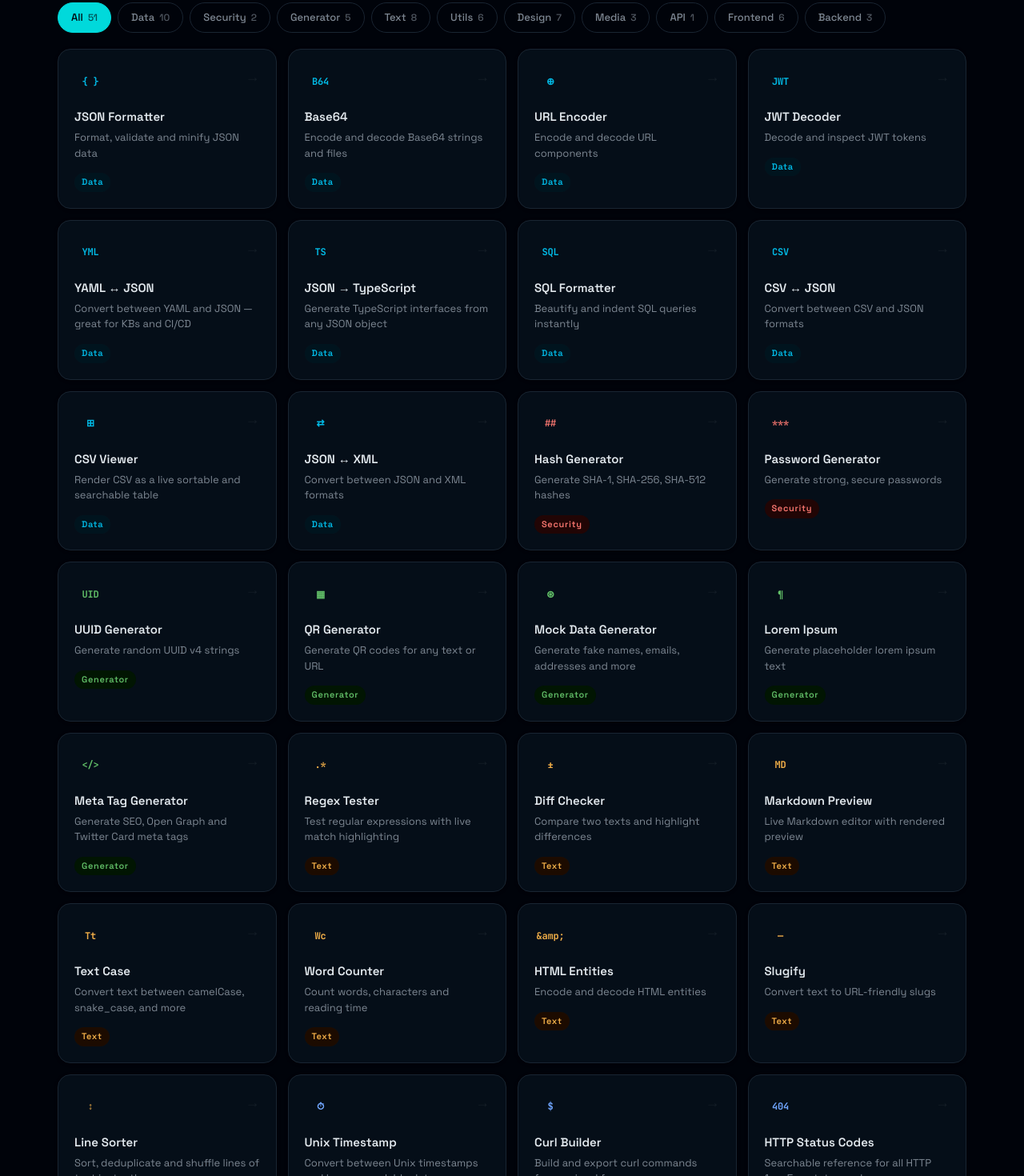
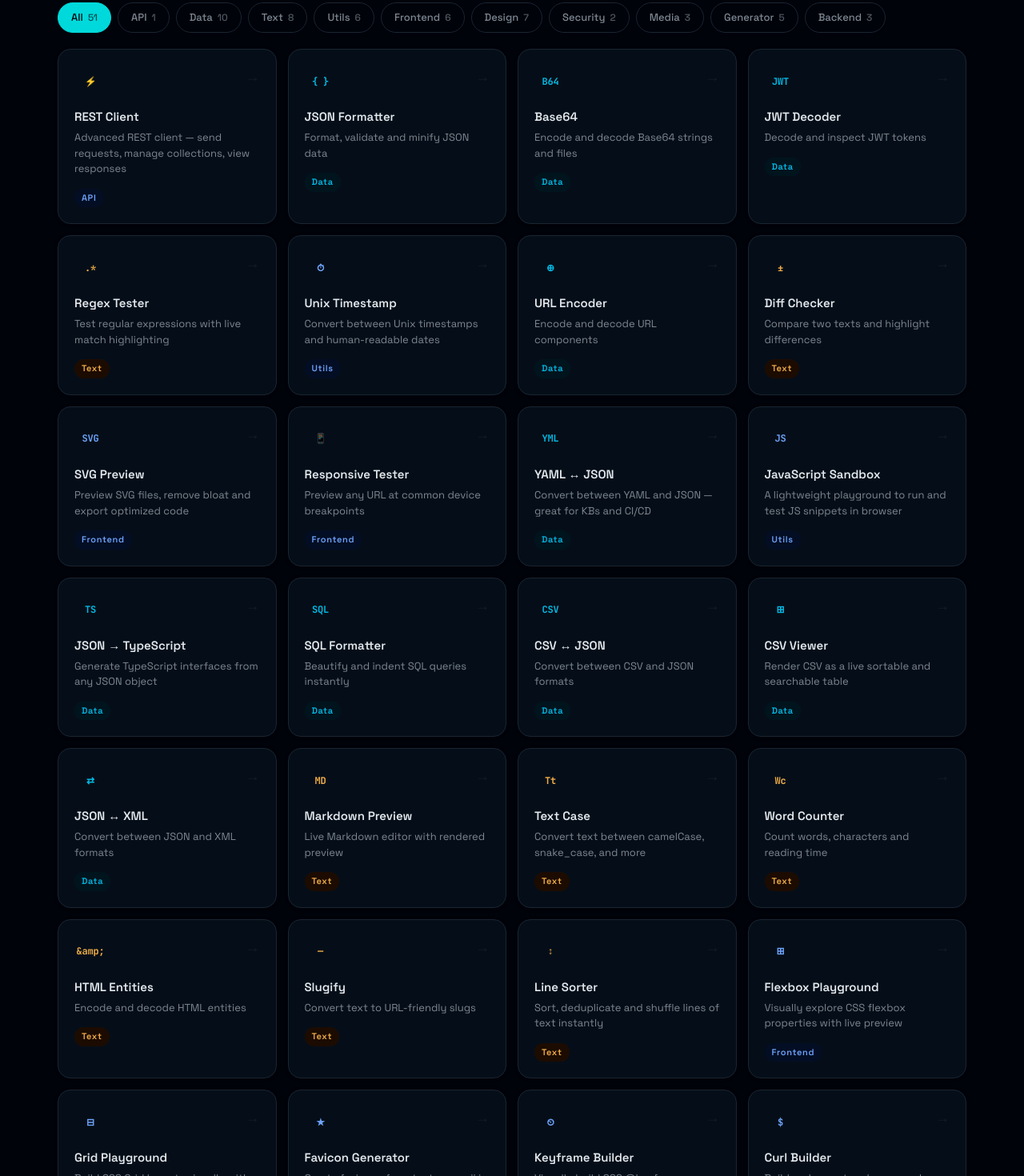
Before and after one commit to santoshP0/Devtools, a React (Vite) app: page / in a window 1280 px wide. Shown: the part 520-1990 px from the top of the page at 80% size. Built offline with nearby package versions, Linux system fonts and the light colour scheme.

Commit message:
refactor: reorganize tool categories and introduce a High Utility section for top-picked items

```diff
--- a/src/lib/tools.ts
+++ b/src/lib/tools.ts
@@ -7,43 +7,48 @@ export interface Tool {
 }
 
 export const tools: Tool[] = [
-  // ── Data (10) ──
+  // ── High Utility (Top Picked) ──
+  { name: 'REST Client',       slug: 'rest-client',       icon: '⚡',   description: 'Advanced REST client — send requests, manage collections, view responses', category: 'API' },
   { name: 'JSON Formatter',    slug: 'json-formatter',    icon: '{ }', description: 'Format, validate and minify JSON data',                     category: 'Data'      },
   { name: 'Base64',            slug: 'base64',            icon: 'B64', description: 'Encode and decode Base64 strings and files',                category: 'Data'      },
+  { name: 'JWT Decoder',       slug: 'jwt-decoder',       icon: 'JWT', description: 'Decode and inspect JWT tokens',                            category: 'Data'      },
+  { name: 'Regex Tester',      slug: 'regex-tester',      icon: '.*',  description: 'Test regular expressions with live match highlighting',     category: 'Text'      },
+  { name: 'Unix Timestamp',    slug: 'unix-timestamp',    icon: '⏱',   description: 'Convert between Unix timestamps and human-readable dates', category: 'Utils'     },
   { name: 'URL Encoder',       slug: 'url-encoder',       icon: '⊕',  description: 'Encode and decode URL components',                          category: 'Data'      },
-  { name: 'JWT Decoder',       slug: 'jwt-decoder',       icon: 'JWT', description: 'Decode and inspect JWT tokens',                            category: 'Data'      },
+  { name: 'Diff Checker',      slug: 'diff-checker',      icon: '±',   description: 'Compare two texts and highlight differences',               category: 'Text'      },
+  { name: 'SVG Preview',       slug: 'svg-preview',       icon: 'SVG', description: 'Preview SVG files, remove bloat and export optimized code', category: 'Frontend' },
+  { name: 'Responsive Tester', slug: 'responsive-tester', icon: '📱',  description: 'Preview any URL at common device breakpoints',             category: 'Frontend'  },
   { name: 'YAML ↔ JSON',       slug: 'yaml-json',         icon: 'YML', description: 'Convert between YAML and JSON — great for KBs and CI/CD', category: 'Data'      },
+  { name: 'JavaScript Sandbox',slug: 'js-sandbox',         icon: 'JS',  description: 'A lightweight playground to run and test JS snippets in browser', category: 'Utils'     },
+
+  // ── Data ──
   { name: 'JSON → TypeScript', slug: 'json-typescript',   icon: 'TS',  description: 'Generate TypeScript interfaces from any JSON object',      category: 'Data'      },
   { name: 'SQL Formatter',     slug: 'sql-formatter',     icon: 'SQL', description: 'Beautify and indent SQL queries instantly',                 category: 'Data'      },
   { name: 'CSV ↔ JSON',        slug: 'csv-json',          icon: 'CSV', description: 'Convert between CSV and JSON formats',                     category: 'Data'      },
   { name: 'CSV Viewer',        slug: 'csv-viewer',        icon: '⊞',   description: 'Render CSV as a live sortable and searchable table',        category: 'Data'      },
   { name: 'JSON ↔ XML',        slug: 'json-xml',          icon: '⇄',   description: 'Convert between JSON and XML formats',                     category: 'Data'      },
-  // ── Security (2) ──
-  { name: 'Hash Generator',    slug: 'hash-generator',    icon: '##',  description: 'Generate SHA-1, SHA-256, SHA-512 hashes',                   category: 'Security'  },
-  { name: 'Password Generator',slug: 'password-generator',icon: '***', description: 'Generate strong, secure passwords',                         category: 'Security'  },
-  // ── Generator (5) ──
-  { name: 'UUID Generator',    slug: 'uuid-generator',    icon: 'UID', description: 'Generate random UUID v4 strings',                           category: 'Generator' },
-  { name: 'QR Generator',      slug: 'qr-generator',      icon: '▦',   description: 'Generate QR codes for any text or URL',                     category: 'Generator' },
-  { name: 'Mock Data Generator',slug:'mock-data-generator',icon: '⊛',  description: 'Generate fake names, emails, addresses and more',           category: 'Generator' },
-  { name: 'Lorem Ipsum',       slug: 'lorem-ipsum',       icon: '¶',   description: 'Generate placeholder lorem ipsum text',                    category: 'Generator' },
-  { name: 'Meta Tag Generator',slug: 'meta-tag-generator', icon: '</>','description': 'Generate SEO, Open Graph and Twitter Card meta tags',     category: 'Generator' },
-  // ── Text (8) ──
-  { name: 'Regex Tester',      slug: 'regex-tester',      icon: '.*',  description: 'Test regular expressions with live match highlighting',     category: 'Text'      },
-  { name: 'Diff Checker',      slug: 'diff-checker',      icon: '±',   description: 'Compare two texts and highlight differences',               category: 'Text'      },
+
+  // ── Text ──
   { name: 'Markdown Preview',  slug: 'markdown-preview',  icon: 'MD',  description: 'Live Markdown editor with rendered preview',               category: 'Text'      },
   { name: 'Text Case',         slug: 'text-case',         icon: 'Tt',  description: 'Convert text between camelCase, snake_case, and more',     category: 'Text'      },
   { name: 'Word Counter',      slug: 'word-counter',      icon: 'Wc',  description: 'Count words, characters and reading time',                 category: 'Text'      },
   { name: 'HTML Entities',     slug: 'html-entities',     icon: '&amp;', description: 'Encode and decode HTML entities',                        category: 'Text'      },
   { name: 'Slugify',           slug: 'slugify',           icon: '—',   description: 'Convert text to URL-friendly slugs',                       category: 'Text'      },
   { name: 'Line Sorter',       slug: 'line-sorter',       icon: '↕',   description: 'Sort, deduplicate and shuffle lines of text instantly',    category: 'Text'      },
-  // ── Utils (5) ──
-  { name: 'Unix Timestamp',    slug: 'unix-timestamp',    icon: '⏱',   description: 'Convert between Unix timestamps and human-readable dates', category: 'Utils'     },
+
+  // ── Frontend ──
+  { name: 'Flexbox Playground',slug: 'flexbox-playground',icon: '⊞',  description: 'Visually explore CSS flexbox properties with live preview', category: 'Frontend'  },
+  { name: 'Grid Playground',   slug: 'grid-playground',   icon: '⊟',  description: 'Build CSS Grid layouts visually with live preview',        category: 'Frontend'  },
+  { name: 'Favicon Generator', slug: 'favicon-generator', icon: '★',   description: 'Create favicons from text or emoji in all required sizes', category: 'Frontend'  },
+  { name: 'Keyframe Builder',  slug: 'keyframe-builder',  icon: '⏲',   description: 'Visually build CSS @keyframes animations and export code', category: 'Frontend'  },
+
+  // ── Utils ──
   { name: 'Curl Builder',      slug: 'curl-builder',      icon: '$',   description: 'Build and export curl commands from a visual form',         category: 'Utils'     },
   { name: 'HTTP Status Codes', slug: 'http-status-codes', icon: '404', description: 'Searchable reference for all HTTP 1xx–5xx status codes',   category: 'Utils'     },
   { name: 'Semver Checker',    slug: 'semver-checker',    icon: '~^',  description: 'Parse npm semantic version ranges and check compatibility', category: 'Utils'     },
   { name: 'Number Base',       slug: 'base-converter',    icon: '01',  description: 'Convert numbers between decimal, hex, binary, and octal',  category: 'Utils'     },
-  { name: 'JavaScript Sandbox',slug: 'js-sandbox',         icon: 'JS',  description: 'A lightweight playground to run and test JS snippets in browser', category: 'Utils'     },
-  // ── Design (6) ──
+
+  // ── Design ──
   { name: 'Color Converter',   slug: 'color-converter',   icon: '◐',   description: 'Convert between HEX, RGB, HSL, and OKLCH formats',        category: 'Design'    },
   { name: 'Color Contrast',    slug: 'color-contrast',    icon: '◑',   description: 'Check WCAG AA/AAA contrast ratio between two colors',      category: 'Design'    },
   { name: 'CSS Unit Converter',slug: 'css-unit-converter', icon: 'px', description: 'Convert px, em, rem, vw, vh, pt — all synced live',       category: 'Design'    },
@@ -51,23 +56,27 @@ export const tools: Tool[] = [
   { name: 'Box Shadow Builder',slug: 'box-shadow-builder', icon: '▢',  description: 'Visual multi-layer CSS box-shadow generator',              category: 'Design'    },
   { name: 'Color Palette',     slug: 'color-palette',     icon: '✦',   description: 'Generate complementary, triadic, and analogous palettes',  category: 'Design'    },
   { name: 'Glassmorphism',     slug: 'glassmorphism-builder',icon: '◰', description: 'Visually design modern glassmorphism UI elements',         category: 'Design'    },
-  // ── Media (2) ──
+
+  // ── Security ──
+  { name: 'Hash Generator',    slug: 'hash-generator',    icon: '##',  description: 'Generate SHA-1, SHA-256, SHA-512 hashes',                   category: 'Security'  },
+  { name: 'Password Generator',slug: 'password-generator',icon: '***', description: 'Generate strong, secure passwords',                         category: 'Security'  },
+
+  // ── Media ──
   { name: 'Image Compressor',  slug: 'image-compressor',  icon: '⊟',   description: 'Compress images in your browser, no upload needed',       category: 'Media'     },
   { name: 'Image → Base64',    slug: 'image-to-base64',   icon: 'IMG', description: 'Convert images to Base64 data URIs for use in CSS or HTML', category: 'Media'   },
   { name: 'Base64 → Image',    slug: 'base64-to-image',   icon: 'B64', description: 'Decode a Base64 string or Data URI back into an image', category: 'Media'   },
-  // ── API & Network (1) ──
-  { name: 'REST Client',       slug: 'rest-client',       icon: '⚡',   description: 'Advanced REST client — send requests, manage collections, view responses', category: 'API' },
-  // ── Frontend (6) ──
-  { name: 'Flexbox Playground',slug: 'flexbox-playground',icon: '⊞',  description: 'Visually explore CSS flexbox properties with live preview', category: 'Frontend'  },
-  { name: 'Grid Playground',   slug: 'grid-playground',   icon: '⊟',  description: 'Build CSS Grid layouts visually with live preview',        category: 'Frontend'  },
-  { name: 'SVG Preview',       slug: 'svg-preview',       icon: 'SVG', description: 'Preview SVG files, remove bloat and export optimized code', category: 'Frontend' },
-  { name: 'Favicon Generator', slug: 'favicon-generator', icon: '★',   description: 'Create favicons from text or emoji in all required sizes', category: 'Frontend'  },
-  { name: 'Responsive Tester', slug: 'responsive-tester', icon: '📱',  description: 'Preview any URL at common device breakpoints',             category: 'Frontend'  },
-  { name: 'Keyframe Builder',  slug: 'keyframe-builder',  icon: '⏲',   description: 'Visually build CSS @keyframes animations and export code', category: 'Frontend'  },
-  // ── Backend (3) ──
+
+  // ── Generator ──
+  { name: 'UUID Generator',    slug: 'uuid-generator',    icon: 'UID', description: 'Generate random UUID v4 strings',                           category: 'Generator' },
+  { name: 'QR Generator',      slug: 'qr-generator',      icon: '▦',   description: 'Generate QR codes for any text or URL',                     category: 'Generator' },
+  { name: 'Mock Data Generator',slug:'mock-data-generator',icon: '⊛',  description: 'Generate fake names, emails, addresses and more',           category: 'Generator' },
+  { name: 'Lorem Ipsum',       slug: 'lorem-ipsum',       icon: '¶',   description: 'Generate placeholder lorem ipsum text',                    category: 'Generator' },
+  { name: 'Meta Tag Generator',slug: 'meta-tag-generator', icon: '</>','description': 'Generate SEO, Open Graph and Twitter Card meta tags',     category: 'Generator' },
+
+  // ── Backend ──
   { name: 'Log Prettifier',    slug: 'log-prettifier',    icon: '▤',   description: 'Colorize and parse JSON logs and stack traces',            category: 'Backend'   },
   { name: 'NoSQL Viewer',      slug: 'nosql-viewer',      icon: '{}',  description: 'Explore JSON documents like a NoSQL database viewer',      category: 'Backend'   },
   { name: 'Cron Parser',       slug: 'cron-parser',       icon: '⏲',   description: 'Parse cron expressions and preview next run times',        category: 'Backend'   },
 ]
 
-export const categories = [...new Set(tools.map(t => t.category))]
+export const categories = ['All', ...new Set(tools.map(t => t.category))]
--- a/src/pages/Home.tsx
+++ b/src/pages/Home.tsx
@@ -3,10 +3,11 @@ import ToolCard from '../components/ToolCard'
 import HeroCanvas from '../components/HeroCanvas'
 import { tools, categories } from '../lib/tools'
 
-const ALL_CATS = ['All', ...categories]
+const ALL_CATS = categories // already contains 'All' from tools.ts
 
 const CAT_STYLE: Record<string, { color: string; bg: string; border: string; activeBg: string }> = {
   All:       { color: 'var(--bg)',       bg: 'var(--accent)',     border: 'var(--accent)',    activeBg: 'var(--accent)'    },
+  API:       { color: 'var(--accent)',   bg: 'var(--accent-bg)',  border: 'var(--accent-dim)',activeBg: 'var(--accent-bg)' },
   Data:      { color: 'var(--cat-data)', bg: 'var(--cat-data-bg)',border: 'oklch(0.72 0.15 220 / 0.5)', activeBg: 'var(--cat-data-bg)' },
   Security:  { color: 'var(--cat-sec)',  bg: 'var(--cat-sec-bg)', border: 'oklch(0.72 0.16 25  / 0.5)', activeBg: 'var(--cat-sec-bg)'  },
   Generator: { color: 'var(--cat-gen)',  bg: 'var(--cat-gen-bg)', border: 'oklch(0.72 0.15 145 / 0.5)', activeBg: 'var(--cat-gen-bg)' },
@@ -14,6 +15,8 @@ const CAT_STYLE: Record<string, { color: string; bg: string; border: string; act
   Design:    { color: 'var(--cat-des)',  bg: 'var(--cat-des-bg)', border: 'oklch(0.72 0.16 300 / 0.5)', activeBg: 'var(--cat-des-bg)' },
   Media:     { color: 'var(--cat-med)',  bg: 'var(--cat-med-bg)', border: 'oklch(0.72 0.16 195 / 0.5)', activeBg: 'var(--cat-med-bg)' },
   Utils:     { color: 'var(--cat-utl)',  bg: 'var(--cat-utl-bg)', border: 'oklch(0.72 0.14 260 / 0.5)', activeBg: 'var(--cat-utl-bg)' },
+  Frontend:  { color: 'oklch(0.70 0.18 190)', bg: 'oklch(0.70 0.18 190 / 0.1)', border: 'oklch(0.70 0.18 190 / 0.5)', activeBg: 'oklch(0.70 0.18 190 / 0.1)' },
+  Backend:   { color: 'oklch(0.65 0.12 160)', bg: 'oklch(0.65 0.12 160 / 0.1)', border: 'oklch(0.65 0.12 160 / 0.5)', activeBg: 'oklch(0.65 0.12 160 / 0.1)' },
 }
 
 interface Props {
```
